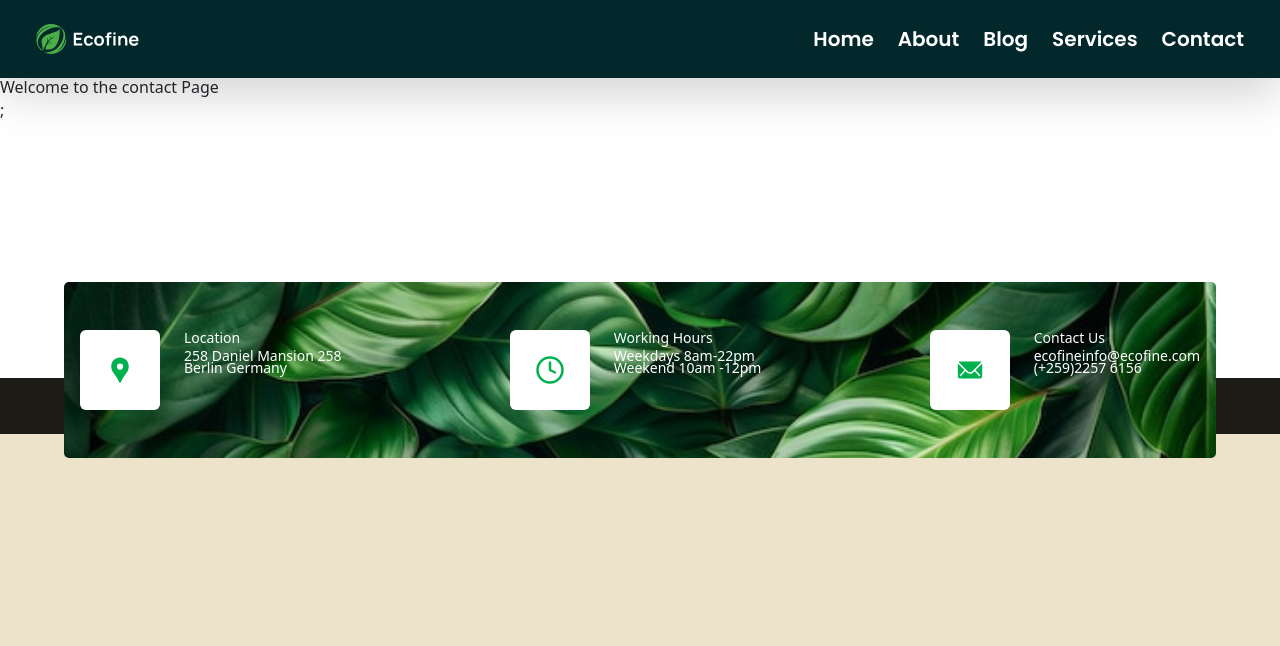
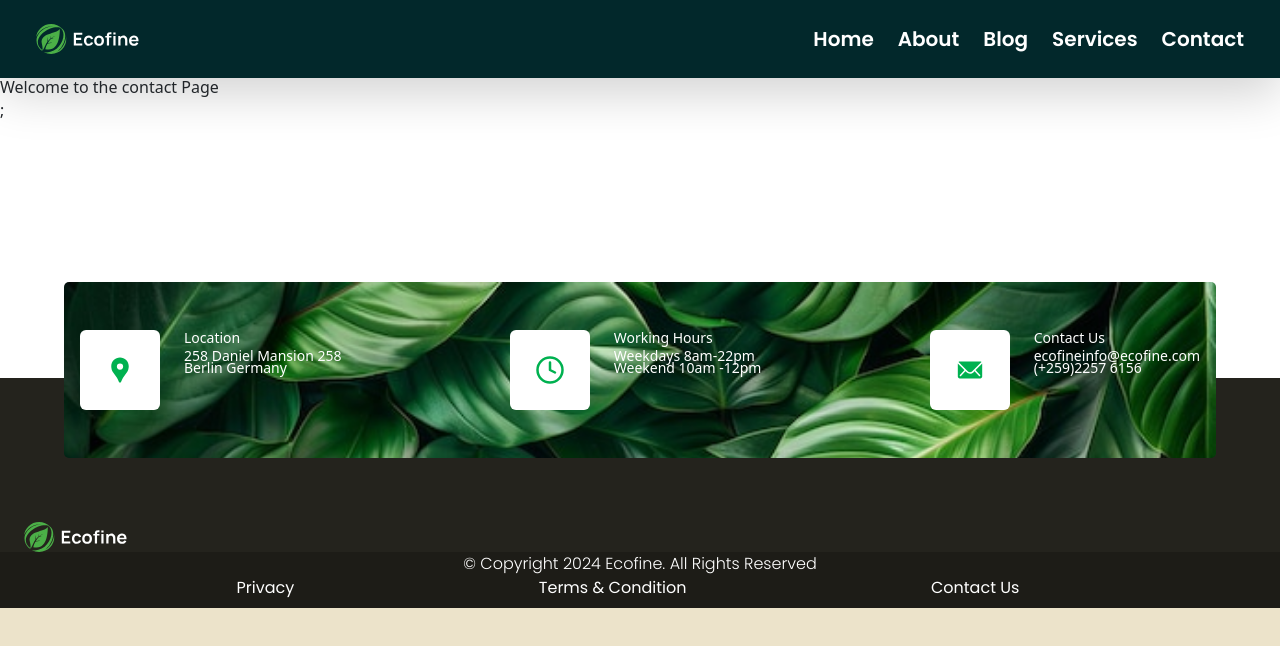
Before and after one commit to VincentMugondora/Eco-Fine, a React (Vite) app: page /contact in a window 1280 px wide. Shown: the top 646 px of the page. Built offline with nearby package versions, Linux system fonts and the light colour scheme.

Commit message:
made FooteMiddle.jsx

```diff
--- a/src/components/footer/Footer.jsx
+++ b/src/components/footer/Footer.jsx
@@ -1,3 +1,4 @@
+import FooterMiddle from "./footer components/FooterMiddle";
 import FooterTop from "./footer components/FooterTop";
 
 
@@ -7,7 +8,7 @@ const Footer = () => {
       <section className="container-fluid bg-[#24231D]">
         <FooterTop />
         <div className="">
-
+          <FooterMiddle />
         </div>
       </section>
       <div className="bg-[#1D1C17] poppins-light text-white container-fluid">
--- /dev/null
+++ b/src/components/footer/footer components/FooterMiddle.jsx
@@ -0,0 +1,13 @@
+import Logo from "/logo2 (1).svg"
+
+const FooterMiddle = () => {
+  return (
+    <div className="flex container flex-wrap pt-36">
+      <div>
+        <img src={Logo} alt="logo" className="w-28 h-auto" />
+      </div>
+    </div>
+  )
+}
+
+export default FooterMiddle
```
Also changed, not shown: public/logo2 (1).svg (added).
